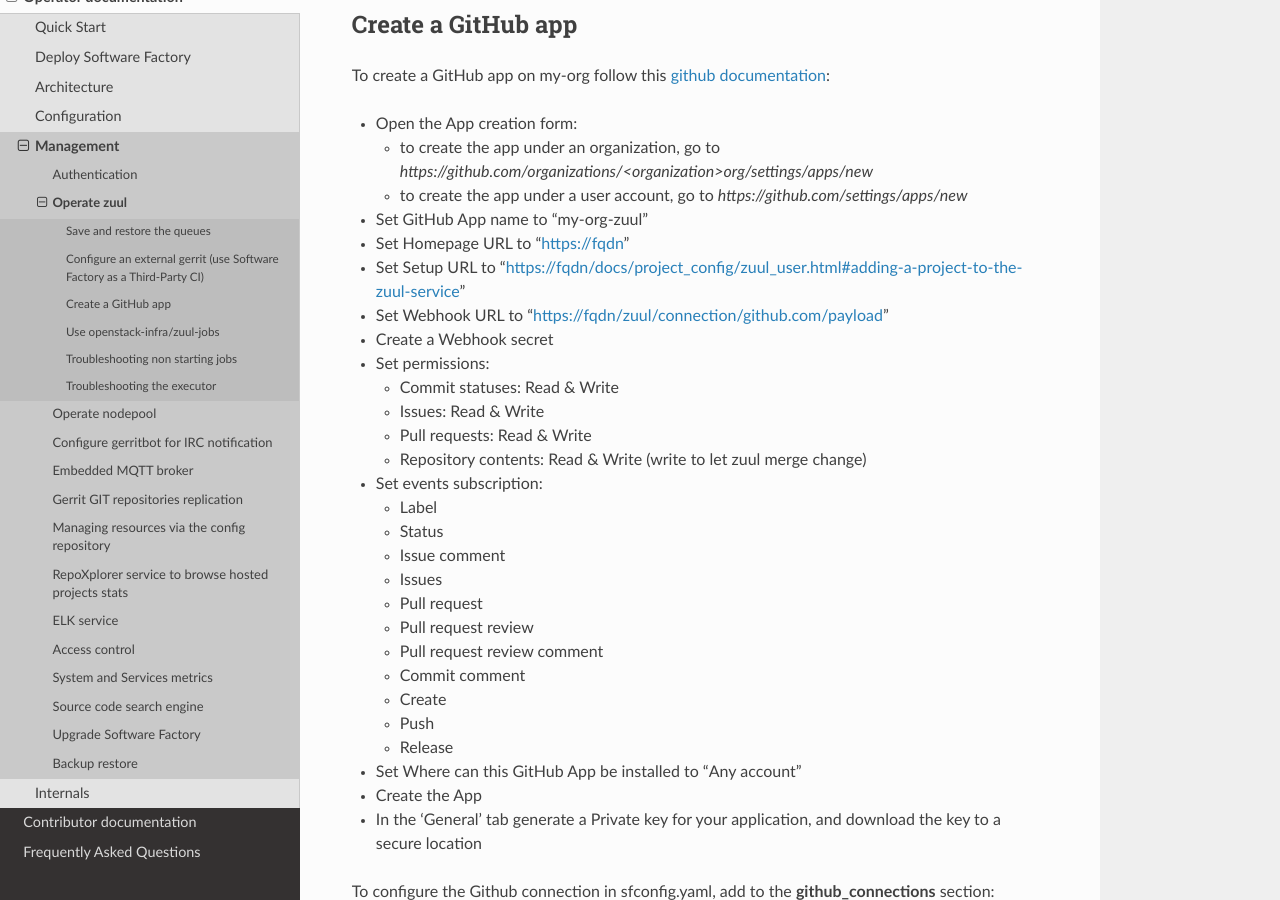
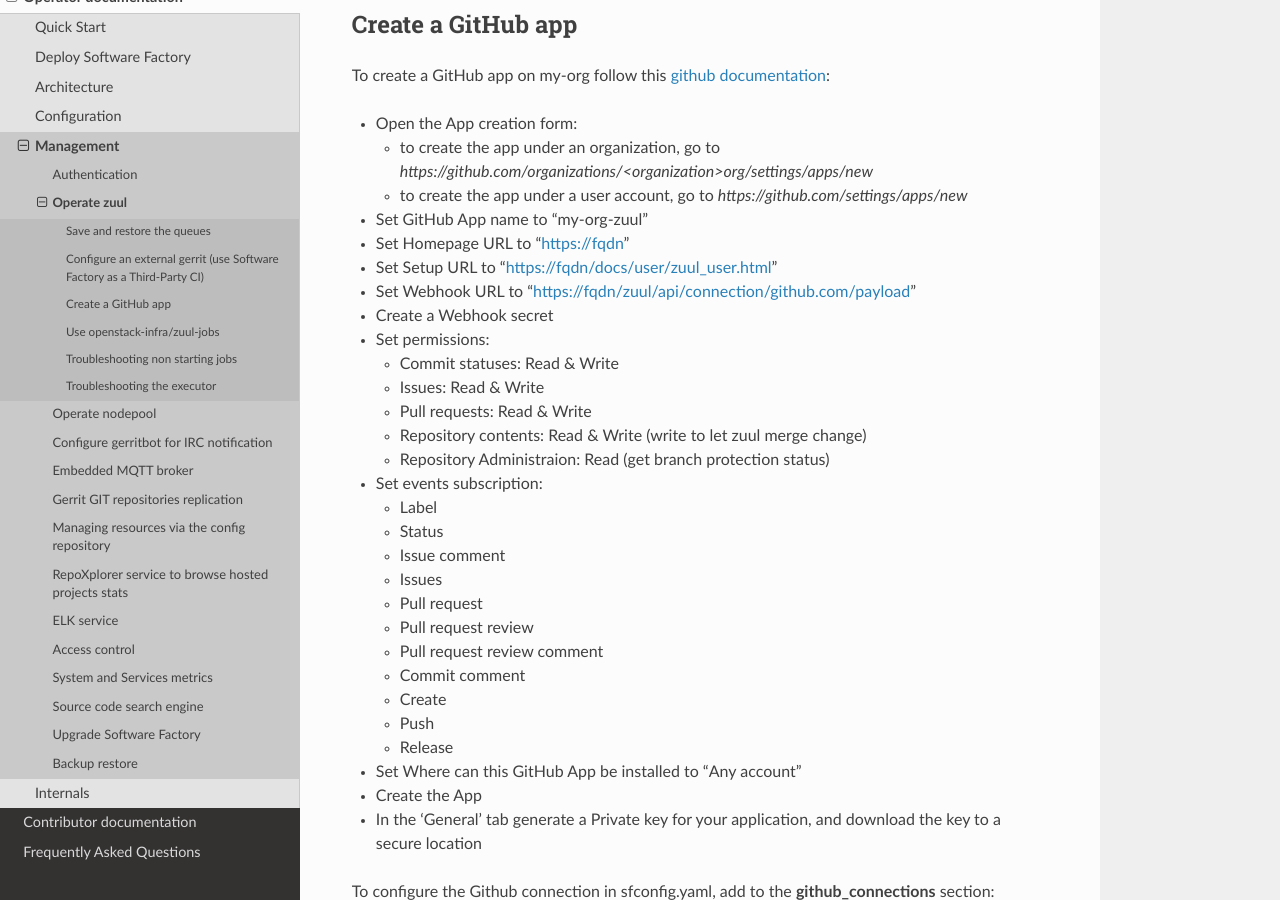
Before and after one commit to softwarefactory-project/sf-docs, a Sphinx documentation site: the page built from docs/operator/zuul_operator.rst, in a window 1280 px wide and 900 px high, scrolled down 1044 px. Built offline with Sphinx 7.4.7 and the Read the Docs theme 2.0.0, drawn with Linux system fonts in a browser that asks for light colours; some of the changed lines change nothing that is shown.

Commit message:
zuul github setup doc fix webhook path + acl required
Change-Id: I6170f05cfbbbcef62faf8c45ec79c167f0aeb351

```diff
--- a/docs/operator/zuul_operator.rst
+++ b/docs/operator/zuul_operator.rst
@@ -61,8 +61,8 @@
 
 * Set GitHub App name to "my-org-zuul"
 * Set Homepage URL to "https://fqdn"
-* Set Setup URL to "https://fqdn/docs/project_config/zuul_user.html#adding-a-project-to-the-zuul-service"
-* Set Webhook URL to "https://fqdn/zuul/connection/github.com/payload"
+* Set Setup URL to "https://fqdn/docs/user/zuul_user.html"
+* Set Webhook URL to "https://fqdn/zuul/api/connection/github.com/payload"
 * Create a Webhook secret
 * Set permissions:
 
@@ -70,6 +70,7 @@
   * Issues: Read & Write
   * Pull requests: Read & Write
   * Repository contents: Read & Write (write to let zuul merge change)
+  * Repository Administraion: Read (get branch protection status)
 
 * Set events subscription:
 
```
